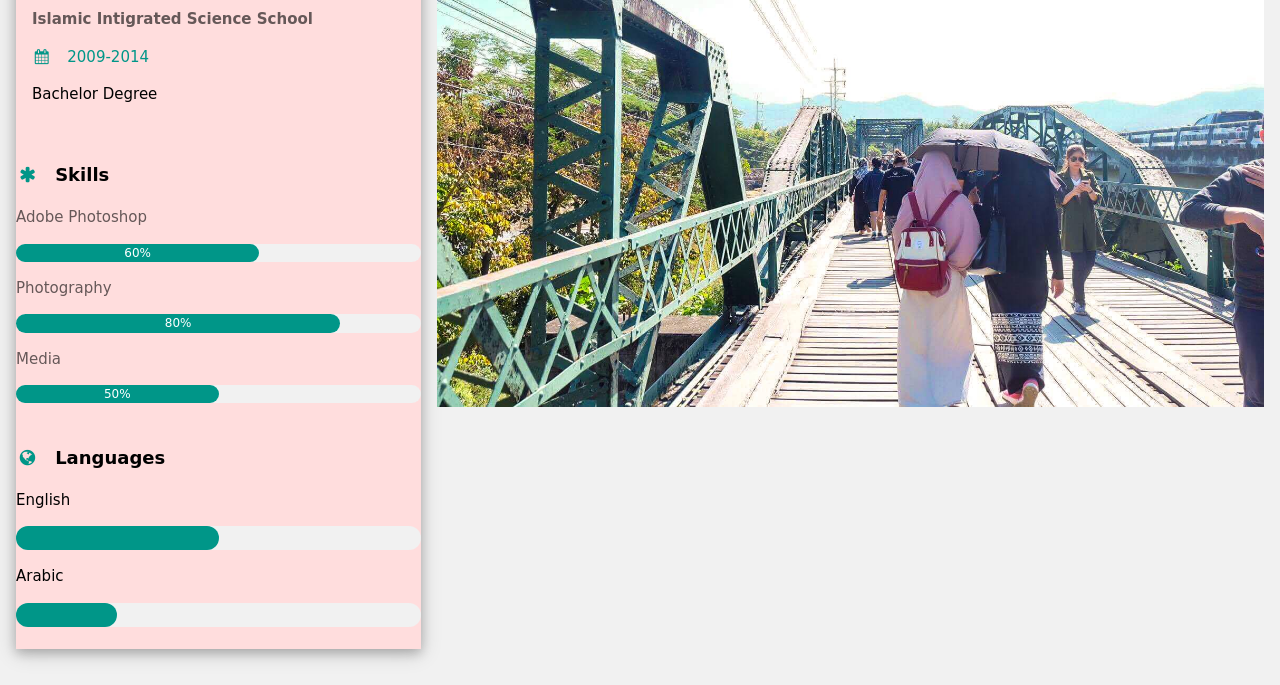
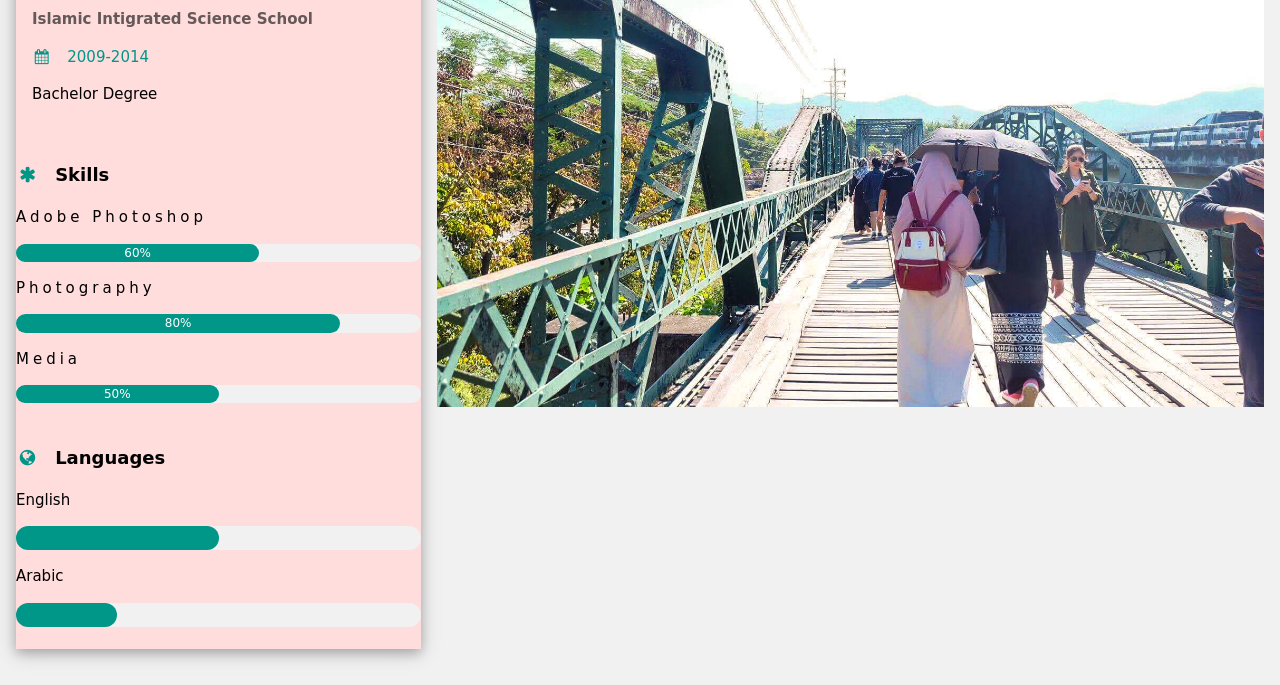
Before and after one commit to PaiNaiDeeHATYAI/home, a plain HTML site: page index.html in a window 1280 px wide. Shown: the part 784-1469 px from the top of the page. Drawn offline with nearby package versions, Linux system fonts and the light colour scheme.

Commit message:
Update index.html

```diff
--- a/index.html
+++ b/index.html
@@ -52,17 +52,17 @@ html,body,h1,h2,h3,h4,h5,h6 {font-family: " Comic Sans MS", sans-serif}
         </div>
 
           <p class="w3-large"><b><i class="fa fa-asterisk fa-fw w3-margin-right w3-text-teal"></i>Skills</b></p>
-          <p class="w3-opacity">Adobe Photoshop</p>
+          <p class="w3-wide" >Adobe Photoshop</p>
           <div class="w3-light-grey w3-round-xlarge w3-small">
             <div class="w3-container w3-center w3-round-xlarge w3-teal" style="width:60%">60%</div>
           </div>
-          <p class="w3-opacity" >Photography</p>
+          <p class="w3-wide" >Photography</p>
           <div class="w3-light-grey w3-round-xlarge w3-small">
             <div class="w3-container w3-center w3-round-xlarge w3-teal" style="width:80%">
               <div class="w3-center w3-text-white">80%</div>
             </div>
           </div>
-          <p class="w3-opacity">Media</p>
+          <p class="w3-wide">Media</p>
           <div class="w3-light-grey w3-round-xlarge w3-small">
             <div class="w3-container w3-center w3-round-xlarge w3-teal" style="width:50%">50%</div>
           </div>
```
